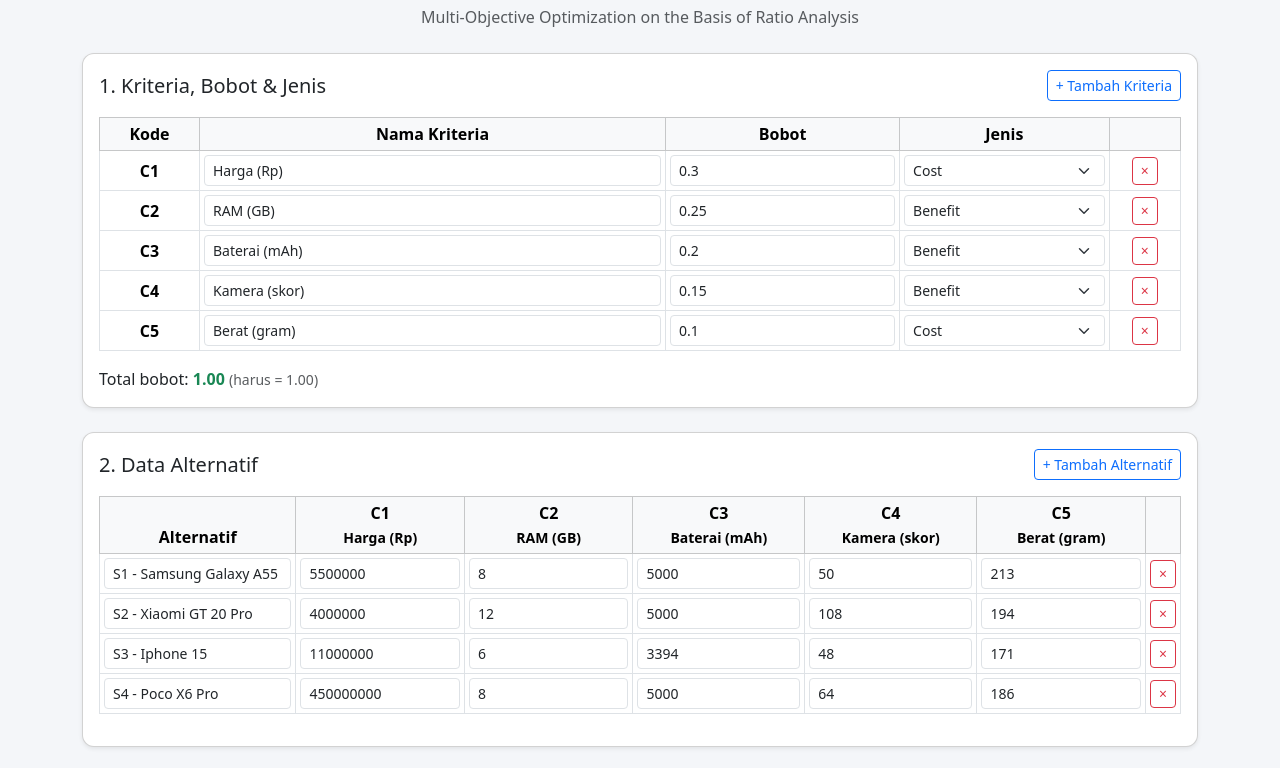
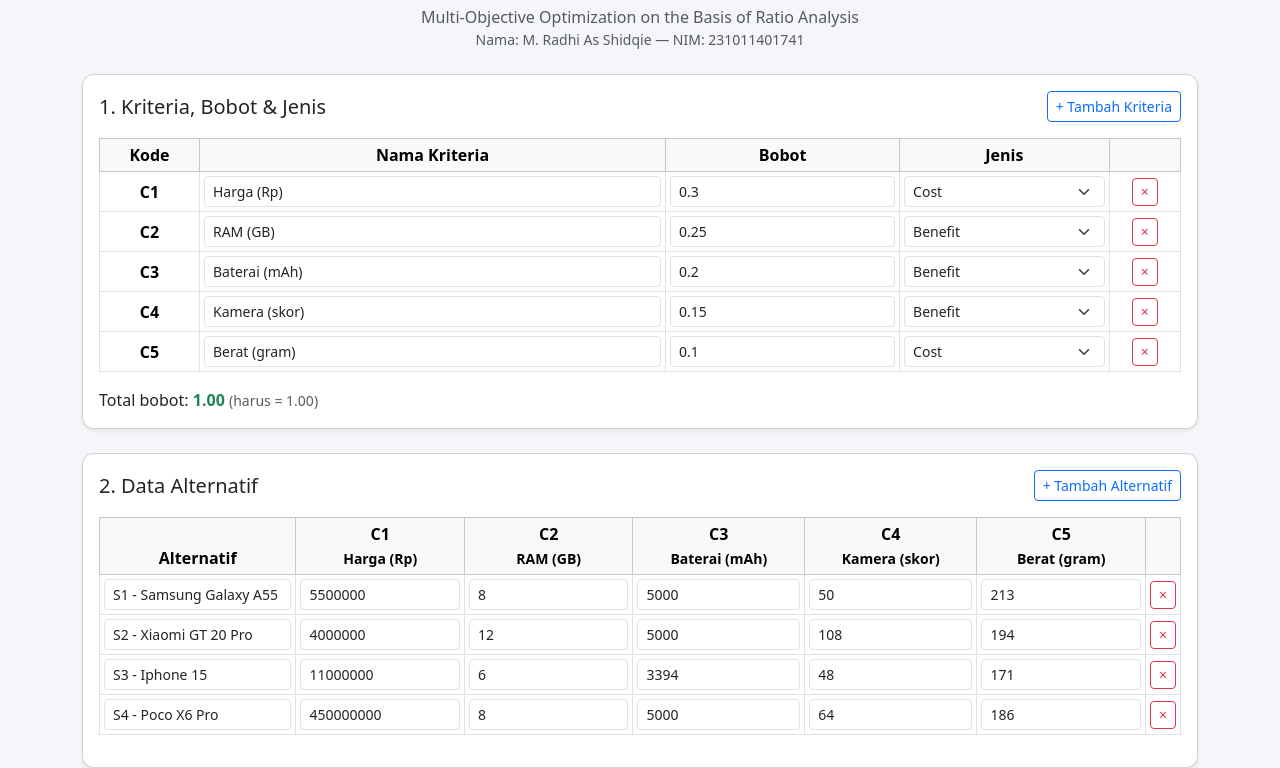
Before and after one commit to raadhii08-pixel/moora-smartphone, a plain HTML site: page index.html in a window 1280 px wide. Shown: the part 134-902 px from the top of the page. Drawn offline with nearby package versions, Linux system fonts and the light colour scheme.

Commit message:
Add author name and student ID to index.html

```diff
--- a/index.html
+++ b/index.html
@@ -29,6 +29,7 @@
     <h2 class="fw-bold">Sistem Pendukung Keputusan</h2>
     <h4 class="text-primary">Pemilihan Smartphone Terbaik — Metode MOORA</h4>
     <p class="text-muted mb-0">Multi-Objective Optimization on the Basis of Ratio Analysis</p>
+    <p class="text-muted small mb-0">Nama: M. Radhi As Shidqie — NIM: 231011401741</p>
   </div>
 
   <!-- KRITERIA -->
```
